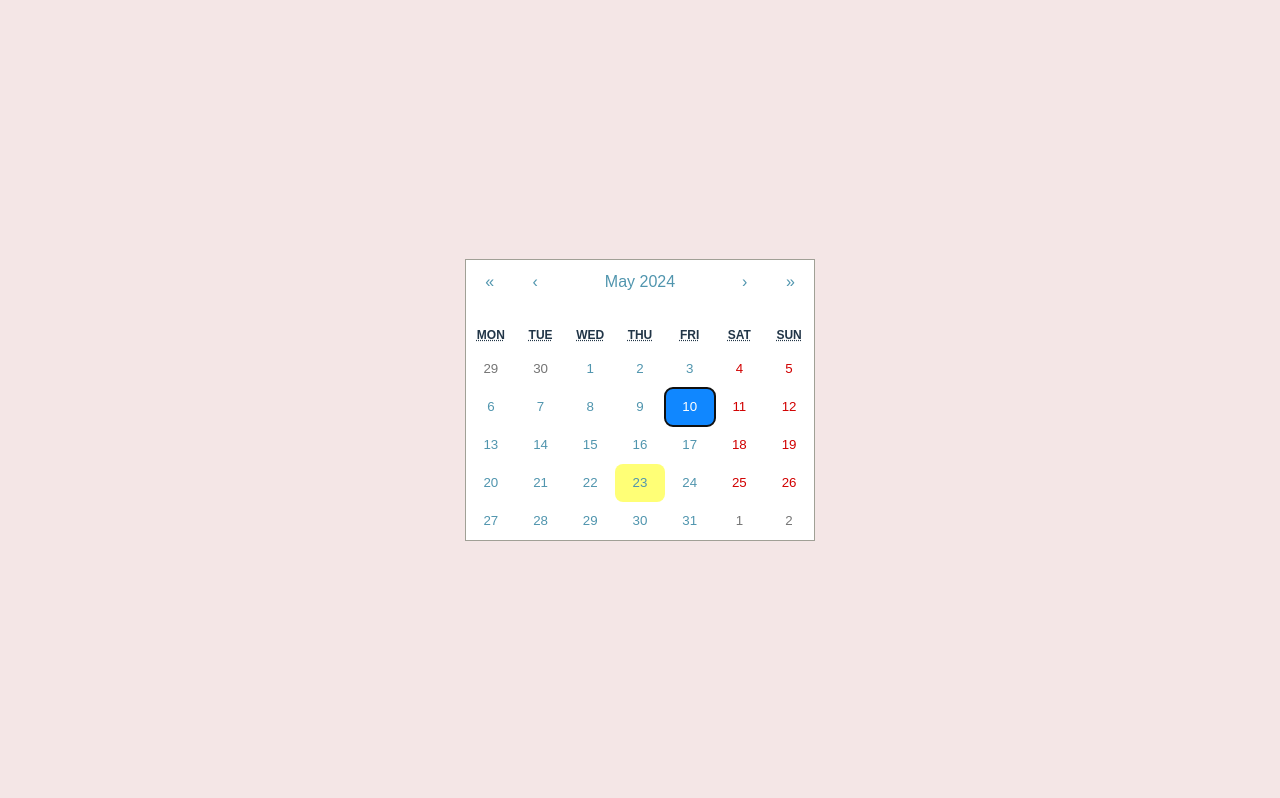
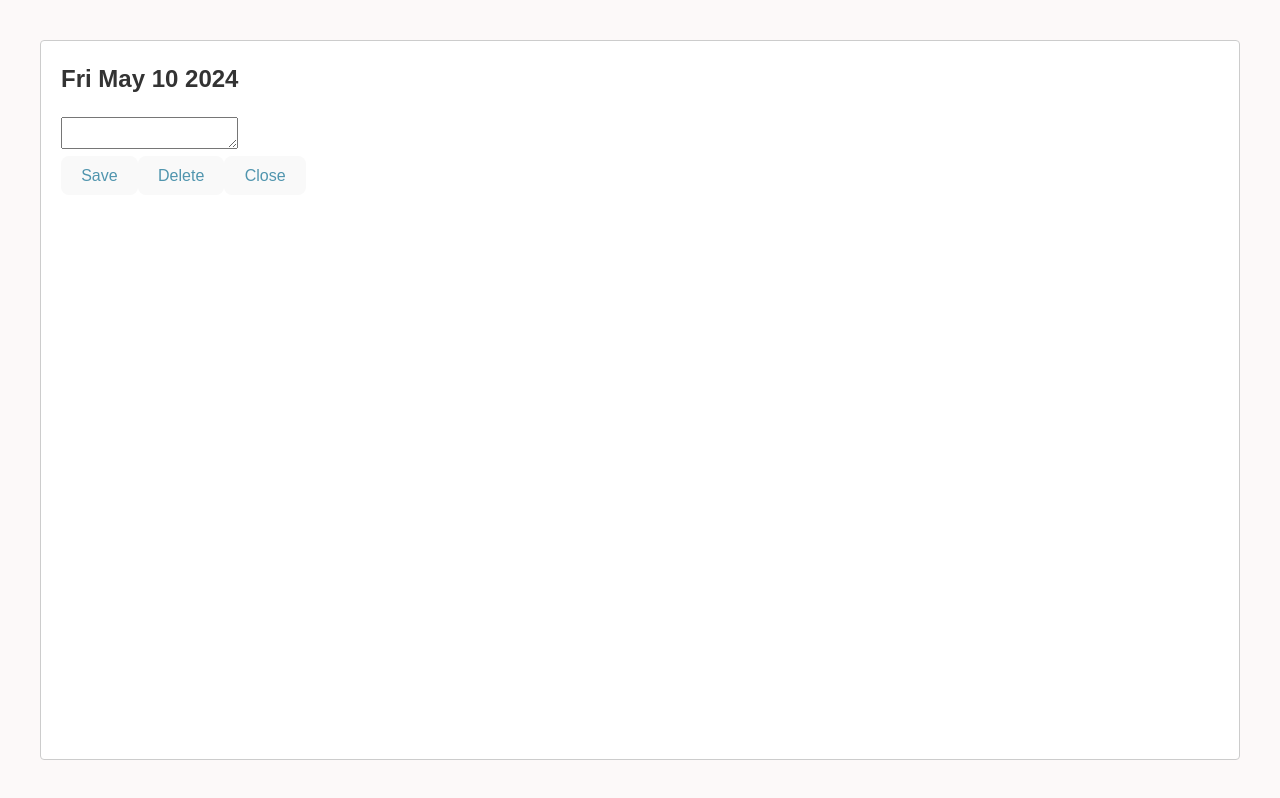
Before and after one commit to HYSAA/Absent-Tracker-APP, a React (Vite) app in the folder APP/Absent-Tracker/: page /calendar in a window 1280 px wide. Both pictures are taken after a click on the button "10". Built offline with nearby package versions, Linux system fonts and the light colour scheme.

Commit message:
working log in

```diff
--- a/APP/Absent-Tracker/src/App.jsx
+++ b/APP/Absent-Tracker/src/App.jsx
@@ -1,6 +1,5 @@
 import React from 'react';
 import { BrowserRouter as Router, Routes, Route } from 'react-router-dom';
-
 import Login from './components/login.jsx';
 import Calendar from './calendar/calendar.jsx';
 
--- a/APP/Absent-Tracker/src/calendar/calendar.jsx
+++ b/APP/Absent-Tracker/src/calendar/calendar.jsx
@@ -1,37 +1,68 @@
-import React, {useState} from 'react';
-import Calendar from "react-calendar";
+import React, { useState } from 'react';
+import Calendar from 'react-calendar';
 import 'react-calendar/dist/Calendar.css';
+import Modal from 'react-modal';
 
 
+Modal.setAppElement('#root');
 
-const MyCalendar = () =>{
+function MyCalendar() {
+  const [date, setDate] = useState(new Date());
+  const [modalIsOpen, setModalIsOpen] = useState(false);
+  const [events, setEvents] = useState([]);
+  const [eventText, setEventText] = useState('');
+  const [selectedDate, setSelectedDate] = useState(null);
 
-const [date,setDate]= useState(new Date());
+  const handleDateClick = (value) => {
+    setSelectedDate(value);
+    const eventForDate = events.find(event => event.date === value.toDateString());
+    setEventText(eventForDate ? eventForDate.text : '');
+    setModalIsOpen(true);
+  };
 
-const onChange = (newDate) =>{
-setDate(newDate)
+  const handleSaveEvent = () => {
+    setEvents(prevEvents => {
+      const existingEventIndex = prevEvents.findIndex(event => event.date === selectedDate.toDateString());
+      if (existingEventIndex > -1) {
+        const updatedEvents = [...prevEvents];
+        updatedEvents[existingEventIndex].text = eventText;
+        return updatedEvents;
+      }
+      return [...prevEvents, { date: selectedDate.toDateString(), text: eventText }];
+    });
+    setModalIsOpen(false);
+  };
 
+  const handleDeleteEvent = () => {
+    setEvents(prevEvents => prevEvents.filter(event => event.date !== selectedDate.toDateString()));
+    setModalIsOpen(false);
+  };
 
+  return (
+    <div>
+      <Calendar
+        onClickDay={handleDateClick}
+        value={date}
+        onChange={setDate}
+      />
+      <Modal
+        isOpen={modalIsOpen}
+        onRequestClose={() => setModalIsOpen(false)}
+        contentLabel="Event Modal"
+      >
+        <h2>{selectedDate && selectedDate.toDateString()}</h2>
+        <textarea
+          value={eventText}
+          onChange={(e) => setEventText(e.target.value)}
+        />
+        <div>
+          <button onClick={handleSaveEvent}>Save</button>
+          <button onClick={handleDeleteEvent}>Delete</button>
+          <button onClick={() => setModalIsOpen(false)}>Close</button>
+        </div>
+      </Modal>
+    </div>
+  );
 }
 
-
-return (
-    <>
-    <Calendar onChange={onChange} value={date} />
-
-
-    </>
-    )
-
-
-
-
-}
-
-
-
-
-
-
-
 export default MyCalendar;
```
